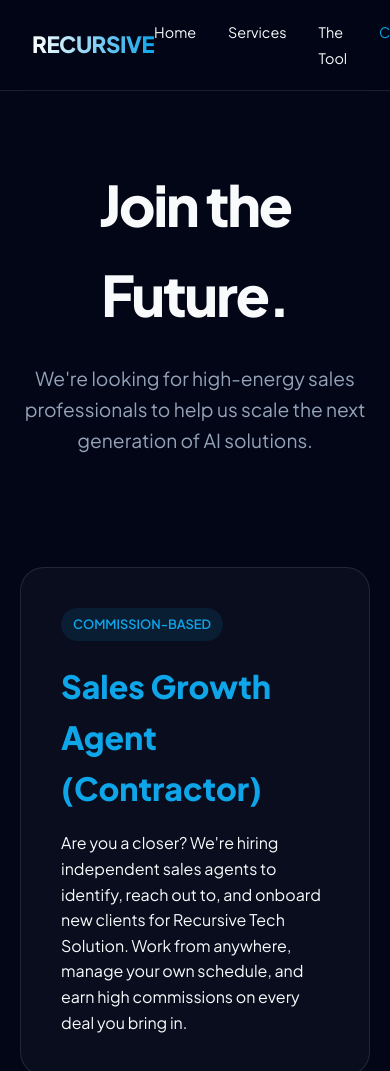
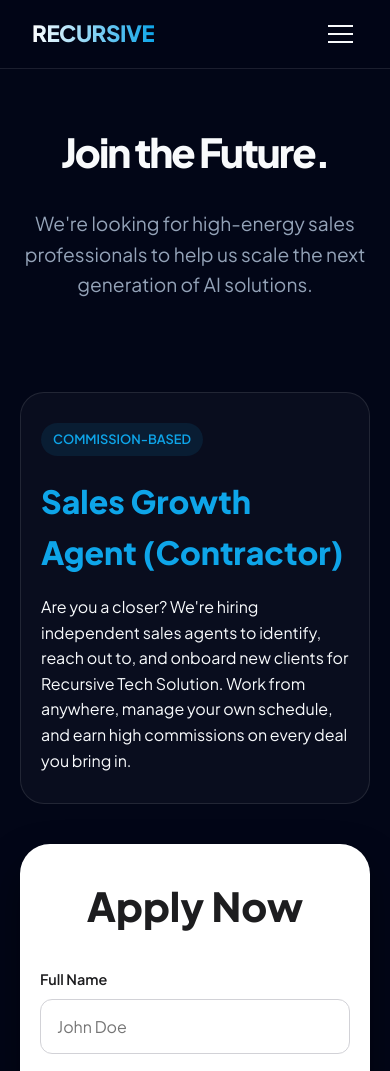
Before and after one commit to recursivetechsolution-web/recursivetechsolution.github.io, a plain HTML site: page careers.html in a window 390 px wide. Shown: the top 1071 px of the page. Drawn offline with Linux system fonts and the light colour scheme.

Commit message:
Update careers.html

```diff
--- a/careers.html
+++ b/careers.html
@@ -33,13 +33,23 @@
             --text-muted: #94a3b8;
         }
 
-        * { margin: 0; padding: 0; box-sizing: border-box; }
-        body { font-family: 'Plus Jakarta Sans', sans-serif; background-color: var(--bg-dark); color: var(--text-main); line-height: 1.6; }
+        * {
+            margin: 0;
+            padding: 0;
+            box-sizing: border-box;
+        }
+
+        body {
+            font-family: 'Plus Jakarta Sans', sans-serif;
+            background-color: var(--bg-dark);
+            color: var(--text-main);
+            line-height: 1.6;
+        }
 
         header {
             background: rgba(2, 6, 23, 0.8);
             backdrop-filter: blur(12px);
-            padding: 1.2rem 0;
+            padding: 1rem 0;
             position: fixed;
             width: 100%;
             top: 0;
@@ -47,45 +57,269 @@
             border-bottom: 1px solid rgba(255,255,255,0.1);
         }
 
-        nav { display: flex; justify-content: space-between; align-items: center; max-width: 1200px; margin: 0 auto; padding: 0 2rem; }
-        .logo { font-size: 1.4rem; font-weight: 800; letter-spacing: -0.5px; background: linear-gradient(90deg, #fff, #0ea5e9); -webkit-background-clip: text; -webkit-text-fill-color: transparent; text-decoration: none; }
-        .nav-links { display: flex; list-style: none; gap: 2rem; }
-        .nav-links a { color: var(--text-main); text-decoration: none; font-weight: 500; font-size: 0.9rem; transition: 0.3s; }
-        .nav-links a:hover { color: var(--primary); }
+        nav {
+            display: flex;
+            justify-content: space-between;
+            align-items: center;
+            max-width: 1200px;
+            margin: 0 auto;
+            padding: 0 2rem;
+            position: relative;
+        }
 
-        .hero { padding: 160px 20px 80px; text-align: center; max-width: 800px; margin: 0 auto; }
-        .hero h1 { font-size: 3.5rem; font-weight: 800; margin-bottom: 1.5rem; letter-spacing: -2px; }
-        .hero p { color: var(--text-muted); font-size: 1.2rem; margin-bottom: 2rem; }
+        .logo {
+            font-size: 1.4rem;
+            font-weight: 800;
+            letter-spacing: -0.5px;
+            background: linear-gradient(90deg, #fff, #0ea5e9);
+            -webkit-background-clip: text;
+            -webkit-text-fill-color: transparent;
+            text-decoration: none;
+            z-index: 1001;
+        }
 
-        .job-section { max-width: 900px; margin: 0 auto 100px; padding: 0 20px; }
-        .job-card { background: var(--card-bg); border: 1px solid rgba(255,255,255,0.1); border-radius: 24px; padding: 40px; margin-bottom: 40px; }
-        .job-card h2 { font-size: 2rem; margin-bottom: 1rem; color: var(--primary); }
-        .job-card .tag { display: inline-block; padding: 6px 12px; background: rgba(14, 165, 233, 0.1); color: var(--primary); border-radius: 100px; font-size: 0.8rem; font-weight: 600; margin-bottom: 20px; }
+        /* Desktop Nav */
+        .nav-links {
+            display: flex;
+            list-style: none;
+            gap: 2rem;
+        }
 
-        .apply-container { max-width: 600px; margin: 0 auto; background: #fff; color: #1d1d1f; border-radius: 30px; padding: 50px; box-shadow: 0 20px 40px rgba(0,0,0,0.4); }
-        .apply-container h2 { font-size: 2.5rem; font-weight: 700; margin-bottom: 30px; text-align: center; }
+        .nav-links a {
+            color: var(--text-main);
+            text-decoration: none;
+            font-weight: 500;
+            font-size: 0.9rem;
+            transition: 0.3s;
+        }
 
-        .form-group { margin-bottom: 20px; }
-        .form-group label { display: block; font-size: 0.9rem; font-weight: 600; margin-bottom: 8px; color: #1d1d1f; }
-        .form-group input, .form-group textarea, .form-group select { width: 100%; padding: 16px; border-radius: 12px; border: 1px solid #d2d2d7; font-size: 1rem; font-family: inherit; transition: 0.2s; }
-        .form-group input:focus, .form-group textarea:focus, .form-group select:focus { outline: none; border-color: #0071e3; box-shadow: 0 0 0 4px rgba(0,113,227,0.1); }
+        .nav-links a:hover {
+            color: var(--primary);
+        }
 
-        .submit-btn { width: 100%; padding: 18px; background: #0071e3; color: #fff; border: none; border-radius: 100px; font-size: 1.1rem; font-weight: 600; cursor: pointer; transition: 0.3s; margin-top: 10px; }
-        .submit-btn:hover { background: #0077ed; transform: scale(1.02); }
-        .submit-btn:disabled { background: #94a3b8; cursor: not-allowed; }
+        /* Mobile Menu Toggle */
+        .mobile-menu-btn {
+            display: none;
+            flex-direction: column;
+            gap: 6px;
+            cursor: pointer;
+            z-index: 1001;
+            padding: 5px;
+        }
 
-        #form-message { margin-top: 20px; text-align: center; font-weight: 600; }
+        .mobile-menu-btn span {
+            display: block;
+            width: 25px;
+            height: 2px;
+            background: var(--text-main);
+            transition: 0.3s;
+        }
+
+        @media (max-width: 768px) {
+            .mobile-menu-btn {
+                display: flex;
+            }
+
+            .nav-links {
+                position: fixed;
+                top: 0;
+                right: -100%;
+                width: 100%;
+                height: 100vh;
+                background: var(--bg-dark);
+                flex-direction: column;
+                justify-content: center;
+                align-items: center;
+                transition: 0.3s ease-in-out;
+                z-index: 1000;
+            }
+
+            .nav-links.active {
+                right: 0;
+            }
+
+            .nav-links a {
+                font-size: 1.5rem;
+            }
+
+            .mobile-menu-btn.active span:nth-child(1) {
+                transform: rotate(45deg) translate(5px, 6px);
+            }
+            .mobile-menu-btn.active span:nth-child(2) {
+                opacity: 0;
+            }
+            .mobile-menu-btn.active span:nth-child(3) {
+                transform: rotate(-45deg) translate(5px, -7px);
+            }
+        }
+
+        .hero {
+            padding: 160px 20px 80px;
+            text-align: center;
+            max-width: 800px;
+            margin: 0 auto;
+        }
+
+        .hero h1 {
+            font-size: 3.5rem;
+            font-weight: 800;
+            margin-bottom: 1.5rem;
+            letter-spacing: -2px;
+        }
+
+        @media (max-width: 768px) {
+            .hero h1 { font-size: 2.5rem; }
+            .hero { padding: 120px 20px 60px; }
+        }
+
+        .hero p {
+            color: var(--text-muted);
+            font-size: 1.2rem;
+            margin-bottom: 2rem;
+        }
+
+        .job-section {
+            max-width: 900px;
+            margin: 0 auto 100px;
+            padding: 0 20px;
+        }
+
+        .job-card {
+            background: var(--card-bg);
+            border: 1px solid rgba(255,255,255,0.1);
+            border-radius: 24px;
+            padding: 40px;
+            margin-bottom: 40px;
+        }
+
+        @media (max-width: 768px) {
+            .job-card { padding: 30px 20px; }
+        }
+
+        .job-card h2 {
+            font-size: 2rem;
+            margin-bottom: 1rem;
+            color: var(--primary);
+        }
+
+        .job-card .tag {
+            display: inline-block;
+            padding: 6px 12px;
+            background: rgba(14, 165, 233, 0.1);
+            color: var(--primary);
+            border-radius: 100px;
+            font-size: 0.8rem;
+            font-weight: 600;
+            margin-bottom: 20px;
+        }
+
+        .apply-container {
+            max-width: 600px;
+            margin: 0 auto;
+            background: #fff;
+            color: #1d1d1f;
+            border-radius: 30px;
+            padding: 50px;
+            box-shadow: 0 20px 40px rgba(0,0,0,0.4);
+        }
+
+        @media (max-width: 768px) {
+            .apply-container { padding: 30px 20px; }
+            .apply-container h2 { font-size: 2rem; }
+        }
+
+        .apply-container h2 {
+            font-size: 2.5rem;
+            font-weight: 700;
+            margin-bottom: 30px;
+            text-align: center;
+        }
+
+        .form-group {
+            margin-bottom: 20px;
+        }
+
+        .form-group label {
+            display: block;
+            font-size: 0.9rem;
+            font-weight: 600;
+            margin-bottom: 8px;
+            color: #1d1d1f;
+        }
+
+        .form-group input,
+        .form-group textarea,
+        .form-group select {
+            width: 100%;
+            padding: 16px;
+            border-radius: 12px;
+            border: 1px solid #d2d2d7;
+            font-size: 1rem;
+            font-family: inherit;
+            transition: 0.2s;
+        }
+
+        .form-group input:focus,
+        .form-group textarea:focus,
+        .form-group select:focus {
+            outline: none;
+            border-color: #0071e3;
+            box-shadow: 0 0 0 4px rgba(0,113,227,0.1);
+        }
+
+        .submit-btn {
+            width: 100%;
+            padding: 18px;
+            background: #0071e3;
+            color: #fff;
+            border: none;
+            border-radius: 100px;
+            font-size: 1.1rem;
+            font-weight: 600;
+            cursor: pointer;
+            transition: 0.3s;
+            margin-top: 10px;
+        }
+
+        .submit-btn:hover {
+            background: #0077ed;
+            transform: scale(1.02);
+        }
+
+        .submit-btn:disabled {
+            background: #94a3b8;
+            cursor: not-allowed;
+        }
+
+        #form-message {
+            margin-top: 20px;
+            text-align: center;
+            font-weight: 600;
+        }
+
         .success { color: #28a745; }
         .error { color: #dc3545; }
 
-        footer { padding: 60px 0; border-top: 1px solid rgba(255,255,255,0.1); text-align: center; color: var(--text-muted); }
+        footer {
+            padding: 60px 0;
+            border-top: 1px solid rgba(255,255,255,0.1);
+            text-align: center;
+            color: var(--text-muted);
+        }
     </style>
 </head>
 <body>
     <header>
         <nav>
             <a href="/" class="logo">RECURSIVE</a>
-            <ul class="nav-links">
+
+            <div class="mobile-menu-btn" id="mobile-toggle">
+                <span></span>
+                <span></span>
+                <span></span>
+            </div>
+
+            <ul class="nav-links" id="nav-menu">
                 <li><a href="/#home">Home</a></li>
                 <li><a href="/#services">Services</a></li>
                 <li><a href="/#automation">The Tool</a></li>
@@ -114,18 +348,22 @@
                     <label>Full Name</label>
                     <input type="text" id="name" name="name" placeholder="John Doe" required>
                 </div>
+
                 <div class="form-group">
                     <label>Email Address</label>
                     <input type="email" id="email" name="email" placeholder="john@example.com" required>
                 </div>
+
                 <div class="form-group">
                     <label>Phone Number</label>
                     <input type="tel" id="phone" name="phone" placeholder="+1 (555) 000-0000" required>
                 </div>
+
                 <div class="form-group">
                     <label>LinkedIn Profile / Portfolio</label>
                     <input type="url" id="linkedin" name="linkedin" placeholder="https://linkedin.com/in/username">
                 </div>
+
                 <div class="form-group">
                     <label>Sales Experience (Years)</label>
                     <select id="experience" name="experience">
@@ -135,10 +373,12 @@
                         <option value="5+">5+ Years</option>
                     </select>
                 </div>
+
                 <div class="form-group">
                     <label>Tell us why you're a great fit</label>
                     <textarea id="message" name="message" rows="4" placeholder="Briefly describe your sales background..." required></textarea>
                 </div>
+
                 <button type="submit" class="submit-btn" id="submit-btn">Submit Application</button>
             </form>
             <div id="form-message"></div>
@@ -150,10 +390,26 @@
     </footer>
 
     <script>
+        // Mobile Menu Toggle
+        const mobileToggle = document.getElementById('mobile-toggle');
+        const navMenu = document.getElementById('nav-menu');
+
+        mobileToggle.addEventListener('click', () => {
+            mobileToggle.classList.toggle('active');
+            navMenu.classList.toggle('active');
+        });
+
+        // Close menu when link is clicked
+        document.querySelectorAll('.nav-links a').forEach(link => {
+            link.addEventListener('click', () => {
+                mobileToggle.classList.remove('active');
+                navMenu.classList.remove('active');
+            });
+        });
+
         // ============================================
         // Firebase Configuration
         // ============================================
-
         const firebaseConfig = {
             apiKey: "AIzaSyC2wKSqkBXOOj_eIXtl_HM4w7BvdKz0n8s",
             authDomain: "recursivetech-c1bd9.firebaseapp.com",
@@ -208,13 +464,11 @@
             } catch (error) {
                 console.error("Error submitting form:", error);
                 let errorMsg = '❌ <strong>Error:</strong> ';
-
                 if (error.code === 'permission-denied') {
                     errorMsg += 'Permission denied. Please contact support.';
                 } else {
                     errorMsg += 'Something went wrong. Please try again or email us directly at Hr@recursivetechsolution.com';
                 }
-
                 formMessage.innerHTML = errorMsg;
                 formMessage.className = 'error';
             } finally {
```
